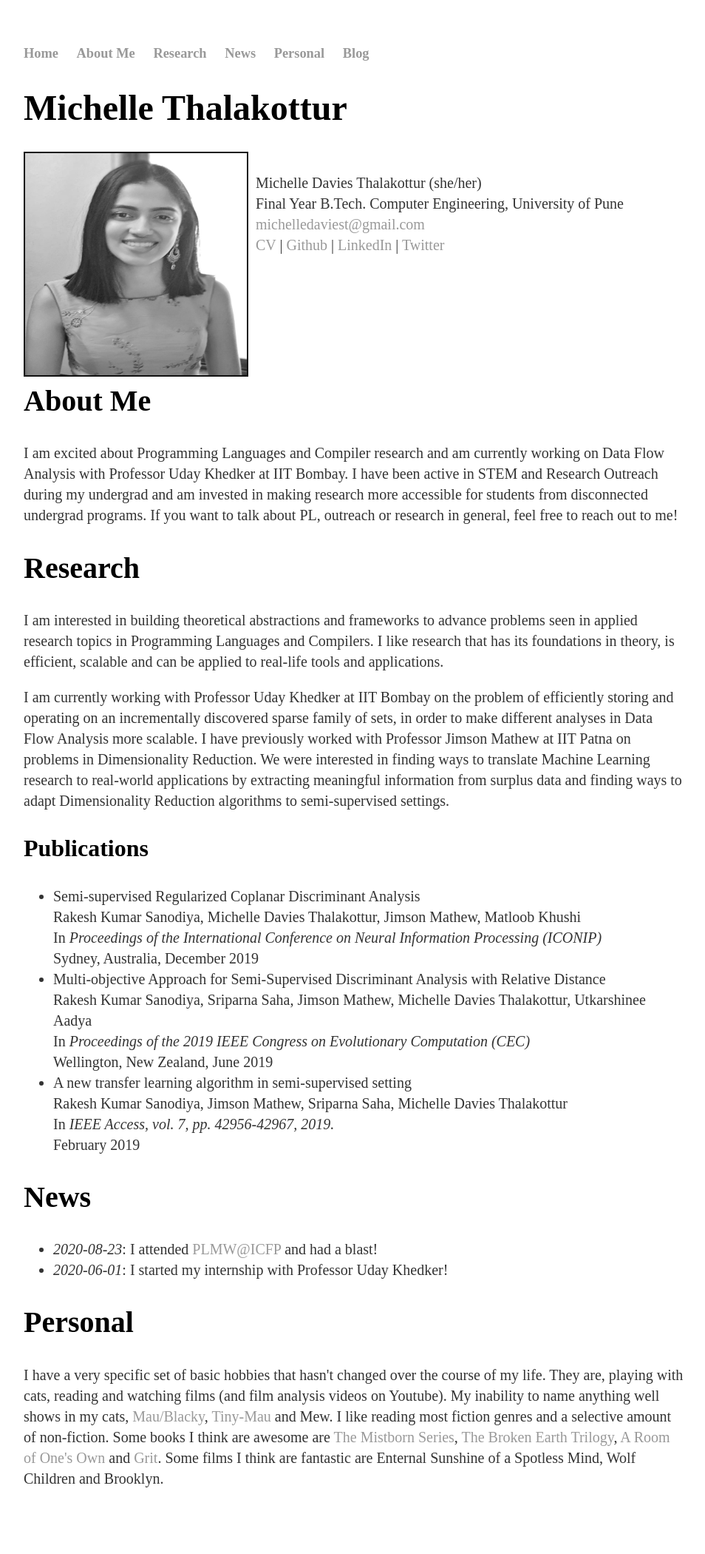
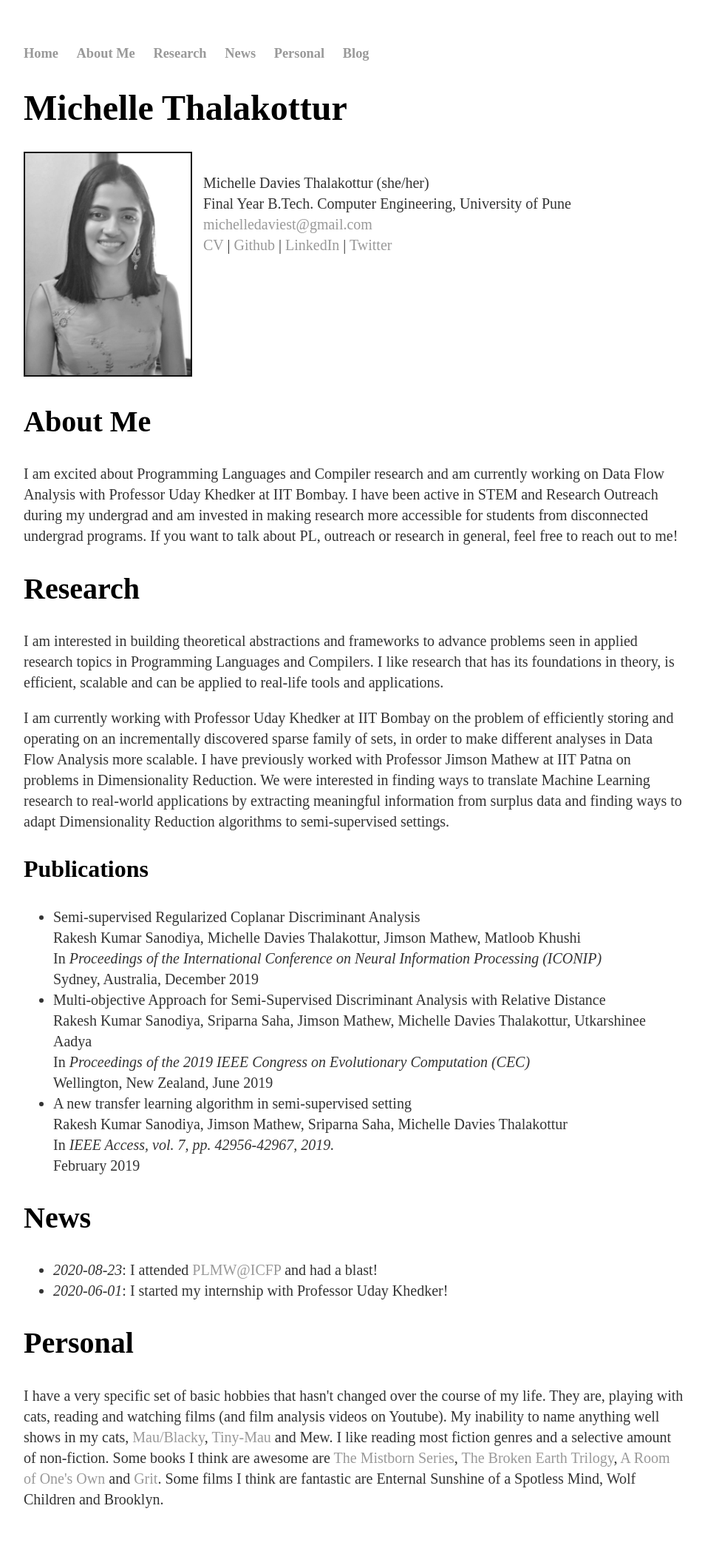
Before and after one commit to michelledaviest/michelledaviest.github.io, a Jekyll site: the page built from index.html, in a window 1280 px wide. Shown: the whole page at 74% size, without its empty margins (160-1114 px from the left). Built offline with Jekyll 4.4.1, drawn with Linux system fonts in a browser that asks for light colours; some web fonts are replaced; before the commit the page ends 2072 px from its top, so only the background shows below that.

Commit message:
image dim change

```diff
--- a/index.html
+++ b/index.html
@@ -5,8 +5,8 @@ title: Michelle Thalakottur
 
 <div class="blurb">
 	<h1>Michelle Thalakottur</h1>
-	<p><img src="profile-photo/IMG-2020-10.jpeg" alt="Michelle Face Shot" style="width:300px;height:300px;margin-right:10px;"></p>
-	<p><br>Michelle Davies Thalakottur (she/her)<br>Final Year B.Tech. Computer Engineering, University of Pune<br><a href="mailto:michelledaviest@gmail.com">michelledaviest@gmail.com</a><br><a href="files/michelle-thalakottur_cv.pdf">CV</a> | <a href="https://github.com/michelledaviest">Github</a> | <a href="https://www.linkedin.com/in/michelle-thalakottur-32925914a/">LinkedIn</a> | <a href="https://www.twitter.com/michelledaviest">Twitter</a><br><br><br><br><br><br></p>
+	<p><img src="profile-photo/IMG-2020-10.jpeg" alt="Michelle Face Shot" style="width:224px;height:300px;margin-right:15px;"></p>
+	<p><br>Michelle Davies Thalakottur (she/her)<br>Final Year B.Tech. Computer Engineering, University of Pune<br><a href="mailto:michelledaviest@gmail.com">michelledaviest@gmail.com</a><br><a href="files/michelle-thalakottur_cv.pdf">CV</a> | <a href="https://github.com/michelledaviest">Github</a> | <a href="https://www.linkedin.com/in/michelle-thalakottur-32925914a/">LinkedIn</a> | <a href="https://www.twitter.com/michelledaviest">Twitter</a><br><br><br><br><br><br><br></p>
 </div>
 
 <div class="blurb" id="aboutsec">
```
